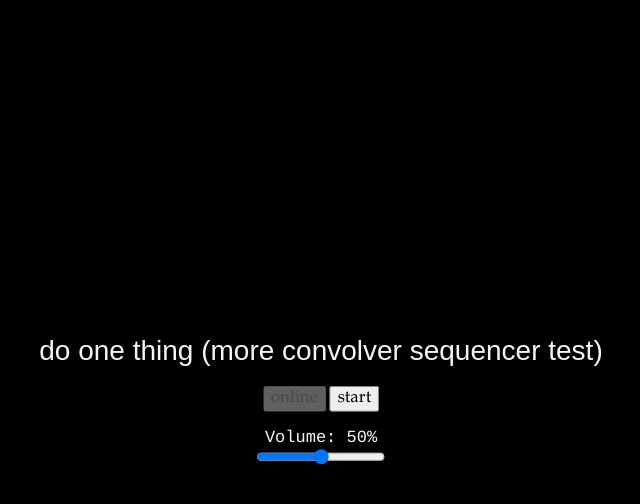
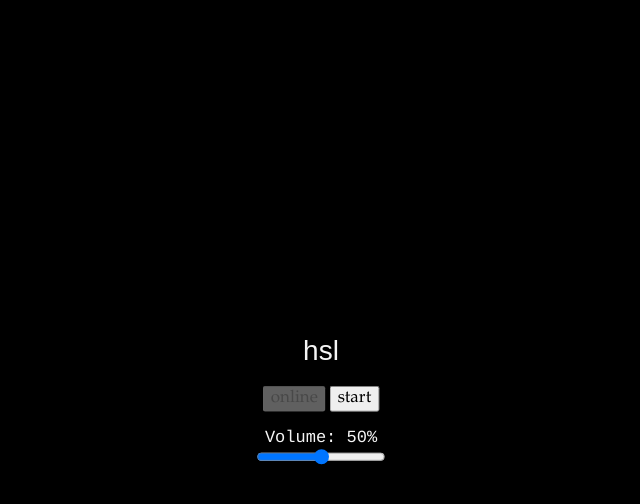
Before and after one commit to pparocza/hsl, a plain HTML site: page index.html in a window 1280 px wide. Both pictures are taken after a click on the button "load". Shown: the whole page, without its empty margins (319-959 px from the left). Drawn offline with Linux system fonts and the light colour scheme.

Commit message:
change title

```diff
--- a/index.html
+++ b/index.html
@@ -1,7 +1,7 @@
  <!DOCTYPE html>
 <html>
 <head>
-	<title>do one thing</title>
+	<title>hsl</title>
 	<link href="style.css" rel="stylesheet"></link>
 </head>
 <body class="bodyElement">
@@ -9,7 +9,7 @@
 
 	<div class="container">
 
-    <h1>do one thing (more convolver sequencer test)</h1>
+    <h1>hsl</h1>
 
     <p><button class="online">online</button> <button class="start">load</button></p>
 
--- a/scripts/parts.js
+++ b/scripts/parts.js
@@ -49,7 +49,7 @@ class Piece {
 
     loadRampingConvolvers(){
 
-        const fund = 300;
+        const fund = randomFloat( 225 , 325 ); // 300
         const iArray = [ 1 , M2 , P4 , P5 , M6 ];
         this.globalRate = 0.125;
 
@@ -73,7 +73,7 @@ class Piece {
             // bandwidth
             11750 ,
             // Q
-            5 ,
+            2 ,
             // fmCFreq , fmMFreq
             randomFloat( 1 , 5 ) , randomFloat( 1 , 5 ) ,
             // oscillationRate
@@ -98,7 +98,7 @@ class Piece {
             // bandwidth
             11750 ,
             // Q
-            5 ,
+            4 ,
             // fmCFreq , fmMFreq
             randomInt( 1 , 10 ) , randomInt( 1 , 10 ) ,
             // oscillationRate
@@ -148,7 +148,7 @@ class Piece {
             // bandwidth
             11750 ,
             // Q
-            5 ,
+            2 ,
             // fmCFreq , fmMFreq
             randomInt( 1 , 10 ) , randomInt( 1 , 10 ) ,
             // oscillationRate
@@ -309,7 +309,7 @@ class RampingConvolver extends Piece{
 
         this.c.connect( this.output );
         this.d.connect( this.output );
-        this.s.connect( this.output );
+        // this.s.connect( this.output );
 
         this.c.output.gain.value = gainVal;
 
```
